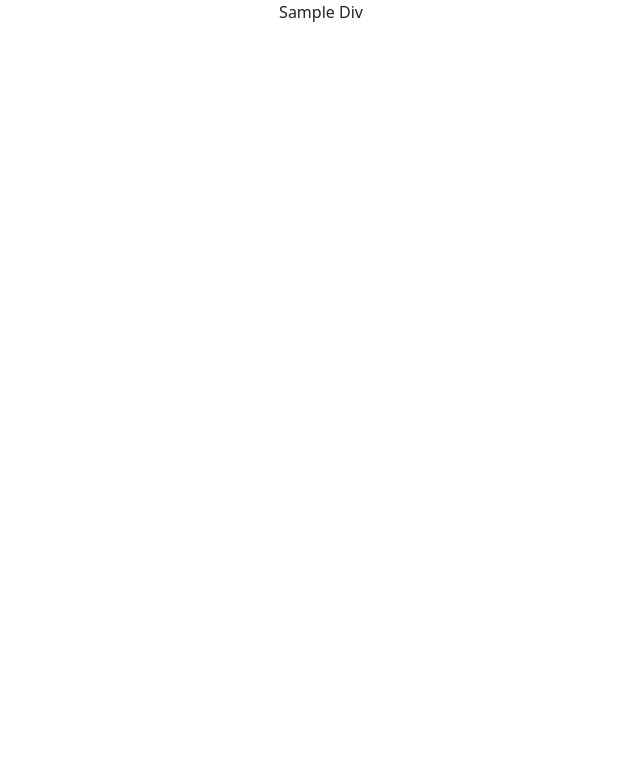
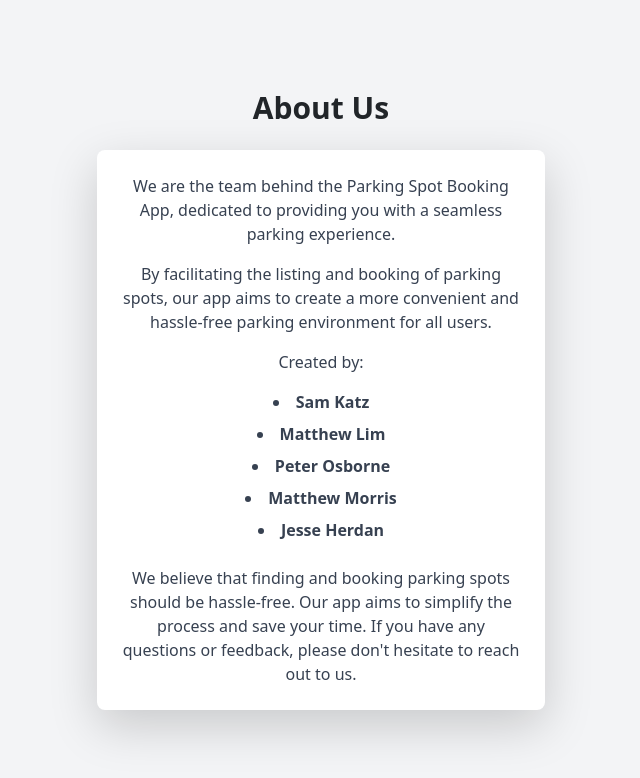
Before and after one commit to PeterOsborne/UNSW-CSE-Hackathon-2023, a React (Create React App) app in the folder client/: page /about in a window 1280 px wide. Shown: the top 778 px of the page, without its empty margins (319-959 px from the left). Built offline with nearby package versions, Linux system fonts and the light colour scheme; the HTML template or start-up script is replaced by a standard one.

Commit message:
Completed about page

```diff
--- a/client/src/Pages/About/index.tsx
+++ b/client/src/Pages/About/index.tsx
@@ -2,6 +2,39 @@ import React from 'react';
 
 export default function About() {
     return (
-        <div>Sample Div</div>
-    )
+        <div className="flex flex-col items-center justify-center h-screen bg-gray-100">
+          <h1 className="text-3xl font-bold mb-4">About Us</h1>
+          <div className="max-w-md bg-white rounded-lg shadow-lg p-6">
+            <p className="text-gray-700 mb-3">
+              We are the team behind the Parking Spot Booking App, dedicated to providing you with a seamless parking experience.
+            </p>
+            <p className="text-gray-700 mb-3">
+                By facilitating the listing and booking of parking spots, our app aims to create a more convenient and hassle-free parking environment for all users.
+            </p>
+            <p className="text-gray-700 mb-3">
+                Created by:
+            </p>
+            <ul className="list-disc list-inside">
+              <li className="text-gray-700 mb-2">
+                <span className="font-bold">Sam Katz</span>
+              </li>
+              <li className="text-gray-700 mb-2">
+                <span className="font-bold">Matthew Lim</span>
+              </li>
+              <li className="text-gray-700 mb-2">
+                <span className="font-bold">Peter Osborne</span>
+              </li>
+              <li className="text-gray-700 mb-2">
+                <span className="font-bold">Matthew Morris</span>
+              </li>
+              <li className="text-gray-700">
+                <span className="font-bold">Jesse Herdan</span>
+              </li>
+            </ul>
+            <p className="text-gray-700 mt-4">
+              We believe that finding and booking parking spots should be hassle-free. Our app aims to simplify the process and save your time. If you have any questions or feedback, please don't hesitate to reach out to us.
+            </p>
+          </div>
+        </div>
+      );
 }
```
